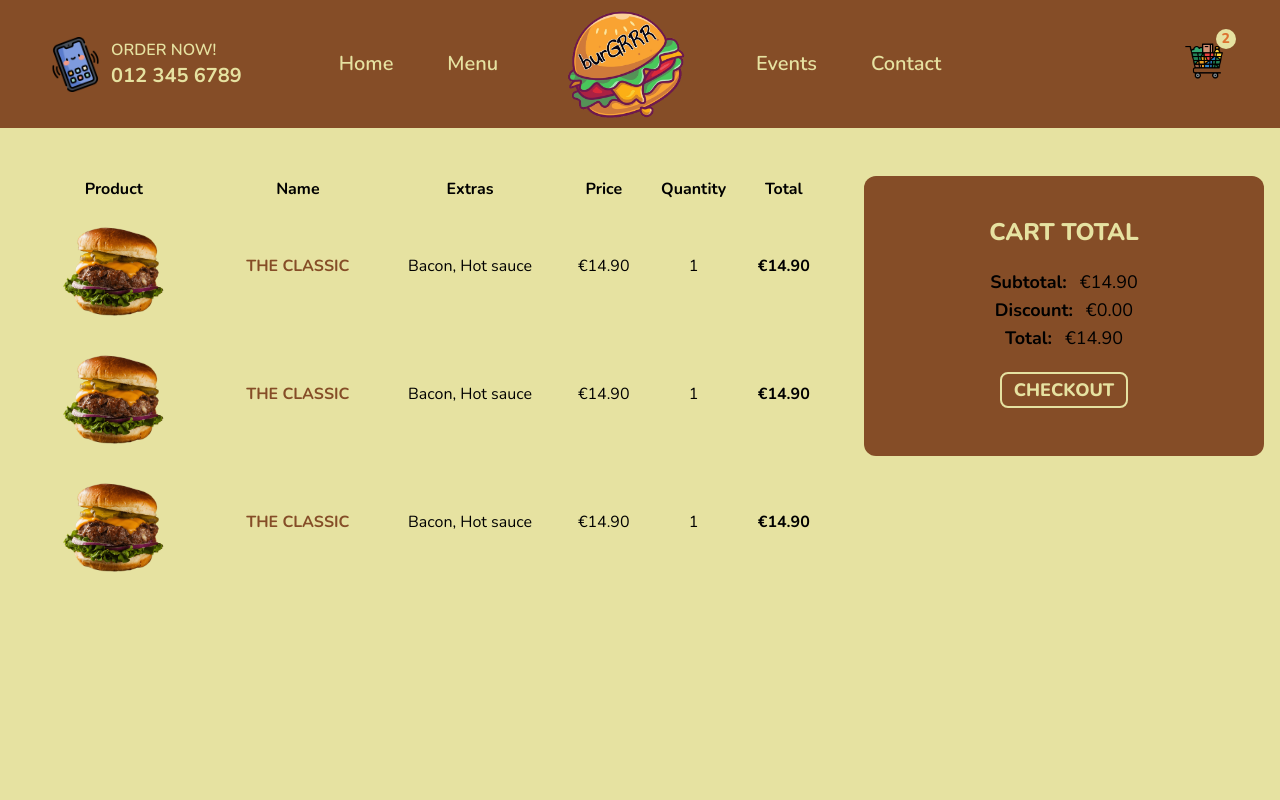
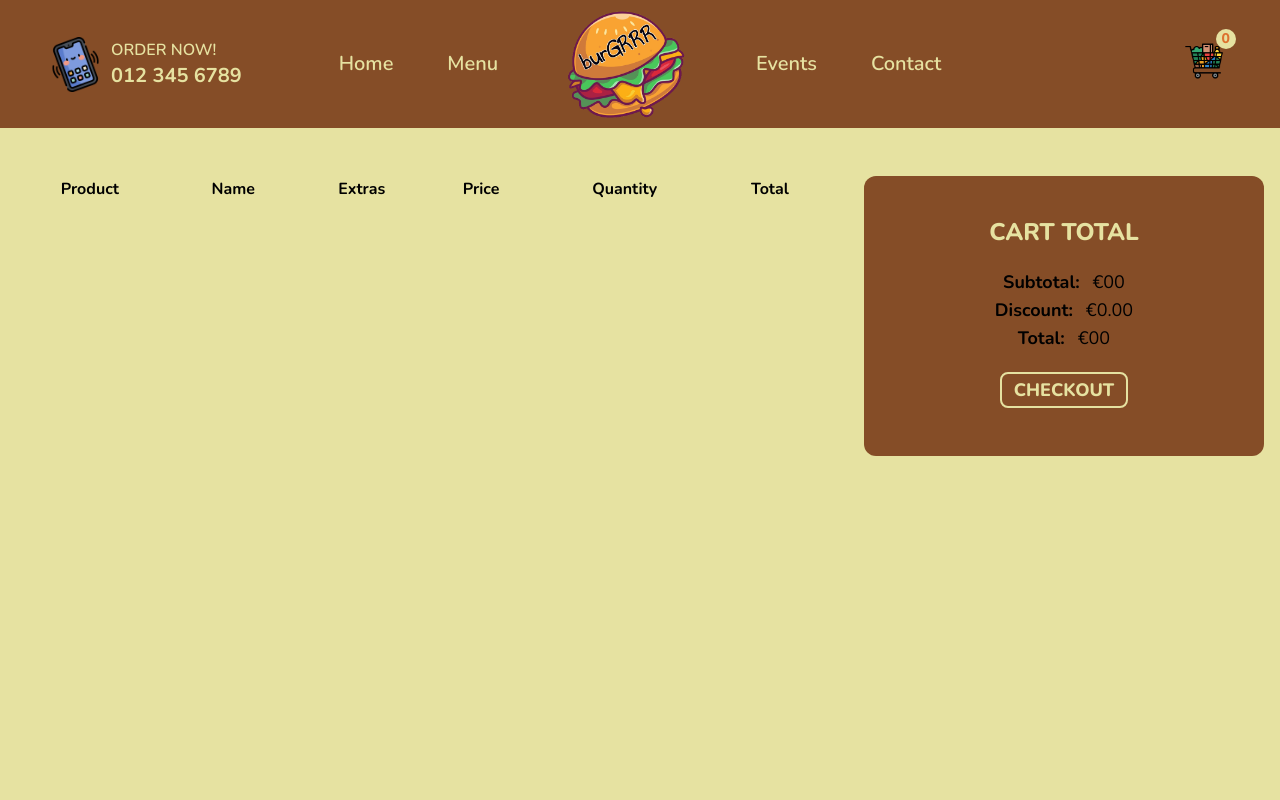
Before and after one commit to ioanat94/burgrrr, a Next.js app: page /cart in a window 1280 px wide. Shown: the top 800 px of the page. Built offline with nearby package versions, Linux system fonts and the light colour scheme.

Commit message:
Create Cart slice and store

```diff
--- a/components/Navbar.tsx
+++ b/components/Navbar.tsx
@@ -1,7 +1,12 @@
 import Image from 'next/image';
+import Link from 'next/link';
 import React from 'react';
+import { useSelector } from 'react-redux';
+import { RootState } from '../redux/store';
 
 function Navbar() {
+  const quantity = useSelector((state: RootState) => state.cart.quantity);
+
   const toggleMenu = () => {
     const btn = document.getElementById('menu-btn');
     const nav = document.getElementById('menu');
@@ -28,32 +33,44 @@ function Navbar() {
       <div className='flex items-center md:w-[70%] lg:w-[70%] xl:w-3/5'>
         <ul className='flex items-center justify-evenly w-full font-semibold text-xl'>
           <li className='hidden md:block md:transition-all md:hover:cursor-pointer md:hover:text-yellow'>
-            <a href='/'>Home</a>
+            <Link href='/' passHref>
+              <a>Home</a>
+            </Link>
           </li>
           <li className='hidden md:block md:transition-all md:hover:cursor-pointer md:hover:text-yellow'>
-            <a href='/#products'>Menu</a>
+            <Link href='/#products' passHref>
+              <a>Menu</a>
+            </Link>
           </li>
           <div className='relative w-[100px] h-[100px] md:w-[150px] md:h-[150px]'>
-            <a href='/'>
+            <Link href='/' passHref>
+              <a>
                 <Image src='/assets/logo.png' alt='' layout='fill' />
               </a>
+            </Link>
           </div>
 
           <li className='hidden md:block md:transition-all md:hover:cursor-pointer md:hover:text-yellow'>
-            <a href='/#events'>Events</a>
+            <Link href='/#events' passHref>
+              <a>Events</a>
+            </Link>
           </li>
           <li className='hidden md:block md:transition-all md:hover:cursor-pointer md:hover:text-yellow'>
-            <a href='/#contact'>Contact</a>
+            <Link href='/#contact' passHref>
+              <a>Contact</a>
+            </Link>
           </li>
         </ul>
       </div>
       <div className='relative flex items-center gap-5 -left-2 cursor-pointer md:justify-end lg:w-[10%] xl:w-1/5'>
-        <a href='/cart'>
+        <Link href='/cart' passHref>
+          <a>
             <Image src='/assets/icons/cart.png' alt='' width='40' height='40' />
             <div className='absolute -top-3 right-8 bg-lightYellow text-orange font-extrabold px-1.5 text-sm rounded-full md:-right-3'>
-            2
+              {quantity}
             </div>
           </a>
+        </Link>
         <button
           id='menu-btn'
           onClick={toggleMenu}
@@ -67,18 +84,18 @@ function Navbar() {
           id='menu'
           className='absolute hidden flex-col items-center mx-auto top-20 right-2 py-6 px-10 space-y-6 bg-black'
         >
-          <a href='/' onClick={toggleMenu}>
-            Home
-          </a>
-          <a href='/#products' onClick={toggleMenu}>
-            Menu
-          </a>
-          <a href='/#events' onClick={toggleMenu}>
-            Events
-          </a>
-          <a href='/#contact' onClick={toggleMenu}>
-            Contact
-          </a>
+          <Link href='/' passHref>
+            <a onClick={toggleMenu}>Home</a>
+          </Link>
+          <Link href='/#products' passHref>
+            <a onClick={toggleMenu}>Menu</a>
+          </Link>
+          <Link href='/#events' passHref>
+            <a onClick={toggleMenu}>Events</a>
+          </Link>
+          <Link href='/#contact' passHref>
+            <a onClick={toggleMenu}>Contact</a>
+          </Link>
         </div>
       </div>
     </div>
--- a/package.json
+++ b/package.json
@@ -9,12 +9,15 @@
     "lint": "next lint"
   },
   "dependencies": {
+    "@reduxjs/toolkit": "^1.8.3",
     "axios": "^0.27.2",
     "mongoose": "^6.4.0",
     "next": "12.1.6",
     "react": "18.2.0",
     "react-dom": "18.2.0",
-    "react-slick": "^0.29.0"
+    "react-redux": "^8.0.2",
+    "react-slick": "^0.29.0",
+    "redux": "^4.2.0"
   },
   "devDependencies": {
     "@types/node": "^17.0.43",
--- a/pages/_app.tsx
+++ b/pages/_app.tsx
@@ -1,11 +1,15 @@
 import Layout from '../components/Layout';
 import '../styles/globals.css';
+import store from '../redux/store';
+import { Provider } from 'react-redux';
 
 function MyApp({ Component, pageProps }) {
   return (
-    <Layout>
-      <Component {...pageProps} />
-    </Layout>
+    <Provider store={store}>
+      <Layout>
+        <Component {...pageProps} />
+      </Layout>
+    </Provider>
   );
 }
 
--- a/pages/cart.tsx
+++ b/pages/cart.tsx
@@ -1,7 +1,12 @@
 import React from 'react';
 import Image from 'next/image';
+import { useDispatch, useSelector } from 'react-redux';
+import { RootState } from '../redux/store';
 
 function Cart() {
+  const dispatch = useDispatch();
+  const cart = useSelector((state: RootState) => state.cart);
+
   return (
     <div className='min-h-[calc(100vh-80px)] px-2 py-12 flex flex-col gap-10 text-lg bg-lightYellow md:h-[calc(100vh-128px)] md:flex-row'>
       <div className='md:flex-[2_2_0%]'>
@@ -17,11 +22,12 @@ function Cart() {
             </tr>
           </thead>
           <tbody>
-            <tr>
+            {cart.products.map((product) => (
+              <tr key={product._id}>
                 <td className='pt-5'>
                   <div>
                     <Image
-                    src='/assets/burgers/theclassic.png'
+                      src={`/assets/burgers/${product.img}`}
                       alt=''
                       objectFit='cover'
                       width='140'
@@ -30,77 +36,30 @@ function Cart() {
                   </div>
                 </td>
                 <td>
-                <span className='text-brown md:font-bold'>THE CLASSIC</span>
+                  <span className='text-brown md:font-bold'>
+                    {product.title}
+                  </span>
                 </td>
                 <td>
-                <span>Bacon, Hot sauce</span>
+                  <span>
+                    {product.extras.map((extra) => (
+                      <span key={extra._id}>{extra.text} | </span>
+                    ))}
+                  </span>
                 </td>
                 <td>
-                <span>€14.90</span>
+                  <span>€{product.price}0</span>
                 </td>
                 <td>
-                <span>1</span>
+                  <span>{product.quantity}</span>
                 </td>
                 <td>
-                <span className='font-bold'>€14.90</span>
+                  <span className='font-bold'>
+                    €{product.price * product.quantity}0
+                  </span>
                 </td>
               </tr>
-            <tr>
-              <td className='pt-5'>
-                <div>
-                  <Image
-                    src='/assets/burgers/theclassic.png'
-                    alt=''
-                    objectFit='cover'
-                    width='140'
-                    height='100'
-                  />
-                </div>
-              </td>
-              <td>
-                <span className='text-brown md:font-bold'>THE CLASSIC</span>
-              </td>
-              <td>
-                <span>Bacon, Hot sauce</span>
-              </td>
-              <td>
-                <span>€14.90</span>
-              </td>
-              <td>
-                <span>1</span>
-              </td>
-              <td>
-                <span className='font-bold'>€14.90</span>
-              </td>
-            </tr>
-            <tr>
-              <td className='pt-5'>
-                <div>
-                  <Image
-                    src='/assets/burgers/theclassic.png'
-                    alt=''
-                    objectFit='cover'
-                    width='140'
-                    height='100'
-                  />
-                </div>
-              </td>
-              <td>
-                <span className='text-brown md:font-bold'>THE CLASSIC</span>
-              </td>
-              <td>
-                <span>Bacon, Hot sauce</span>
-              </td>
-              <td>
-                <span>€14.90</span>
-              </td>
-              <td>
-                <span>1</span>
-              </td>
-              <td>
-                <span className='font-bold'>€14.90</span>
-              </td>
-            </tr>
+            ))}
           </tbody>
         </table>
       </div>
@@ -112,7 +71,7 @@ function Cart() {
           <div>
             <div>
               <span className='font-bold mr-2'>Subtotal: </span>
-              <span>€14.90</span>
+              <span>€{cart.total}0</span>
             </div>
             <div>
               <span className='font-bold mr-2'>Discount: </span>
@@ -120,7 +79,7 @@ function Cart() {
             </div>
             <div>
               <span className='font-bold mr-2'>Total: </span>
-              <span>€14.90</span>
+              <span>€{cart.total}0</span>
             </div>
           </div>
           <button className='text-lightYellow font-extrabold border-2 border-lightYellow rounded-lg w-max py-0.5 px-3 md:hover:text-brown md:hover:bg-lightYellow'>
--- a/pages/products/[id].tsx
+++ b/pages/products/[id].tsx
@@ -1,12 +1,15 @@
 import React, { useState } from 'react';
 import Image from 'next/image';
 import axios from 'axios';
+import { useDispatch } from 'react-redux';
+import { addProduct } from '../../redux/cartSlice';
 
 function Product({ product }) {
   const [price, setPrice] = useState(product.prices[1]);
   const [option, setOption] = useState(1);
   const [extraList, setExtraList] = useState([]);
   const [quantity, setQuantity] = useState(1);
+  const dispatch = useDispatch();
 
   const changePrice = (number) => {
     setPrice(price + number);
@@ -28,6 +31,10 @@ function Product({ product }) {
       changePrice(-extra.price);
       setExtraList(extraList.filter((ex) => ex._id != extra._id));
     }
+  };
+
+  const handleClick = () => {
+    dispatch(addProduct({ ...product, extraList, price, quantity }));
   };
 
   return (
@@ -110,7 +117,10 @@ function Product({ product }) {
             className='w-14 h-8 indent-2'
             onChange={(e) => setQuantity(parseInt(e.target.value))}
           />
-          <button className='border-2 border-brown rounded-lg py-1 px-2 text-brown font-bold md:hover:text-lightYellow md:hover:bg-brown'>
+          <button
+            className='border-2 border-brown rounded-lg py-1 px-2 text-brown font-bold md:hover:text-lightYellow md:hover:bg-brown'
+            onClick={handleClick}
+          >
             Add to Cart
           </button>
         </div>
--- /dev/null
+++ b/redux/cartSlice.ts
@@ -0,0 +1,25 @@
+import { createSlice } from '@reduxjs/toolkit';
+
+const cartSlice = createSlice({
+  name: 'cart',
+  initialState: {
+    products: [],
+    quantity: 0,
+    total: 0,
+  },
+  reducers: {
+    addProduct: (state, action) => {
+      state.products.push(action.payload);
+      state.quantity += 1;
+      state.total += action.payload.price * action.payload.quantity;
+    },
+    reset: (state) => {
+      state.products = [];
+      state.quantity = 0;
+      state.total = 0;
+    },
+  },
+});
+
+export const { addProduct, reset } = cartSlice.actions;
+export default cartSlice.reducer;
--- /dev/null
+++ b/redux/store.ts
@@ -0,0 +1,13 @@
+import { configureStore } from '@reduxjs/toolkit';
+import cartReducer from './cartSlice';
+
+const store = configureStore({
+  reducer: {
+    cart: cartReducer,
+  },
+});
+
+export default store;
+
+export type RootState = ReturnType<typeof store.getState>;
+export type AppDispatch = typeof store.dispatch;
```
Also changed, not shown: 2 other files (tests, documents, lock files or other folders). Lines whose indentation alone changed are shown as unchanged.
